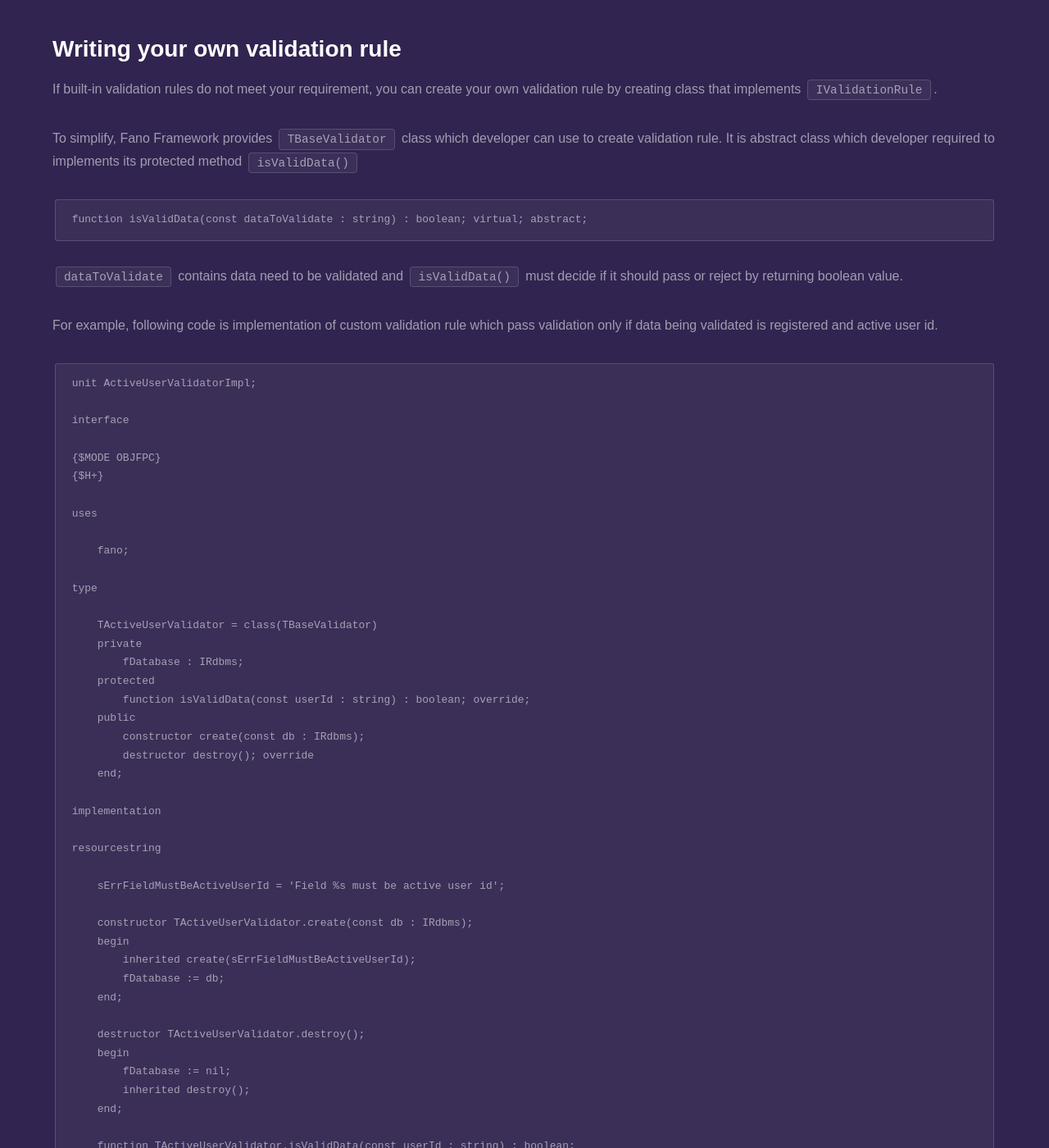
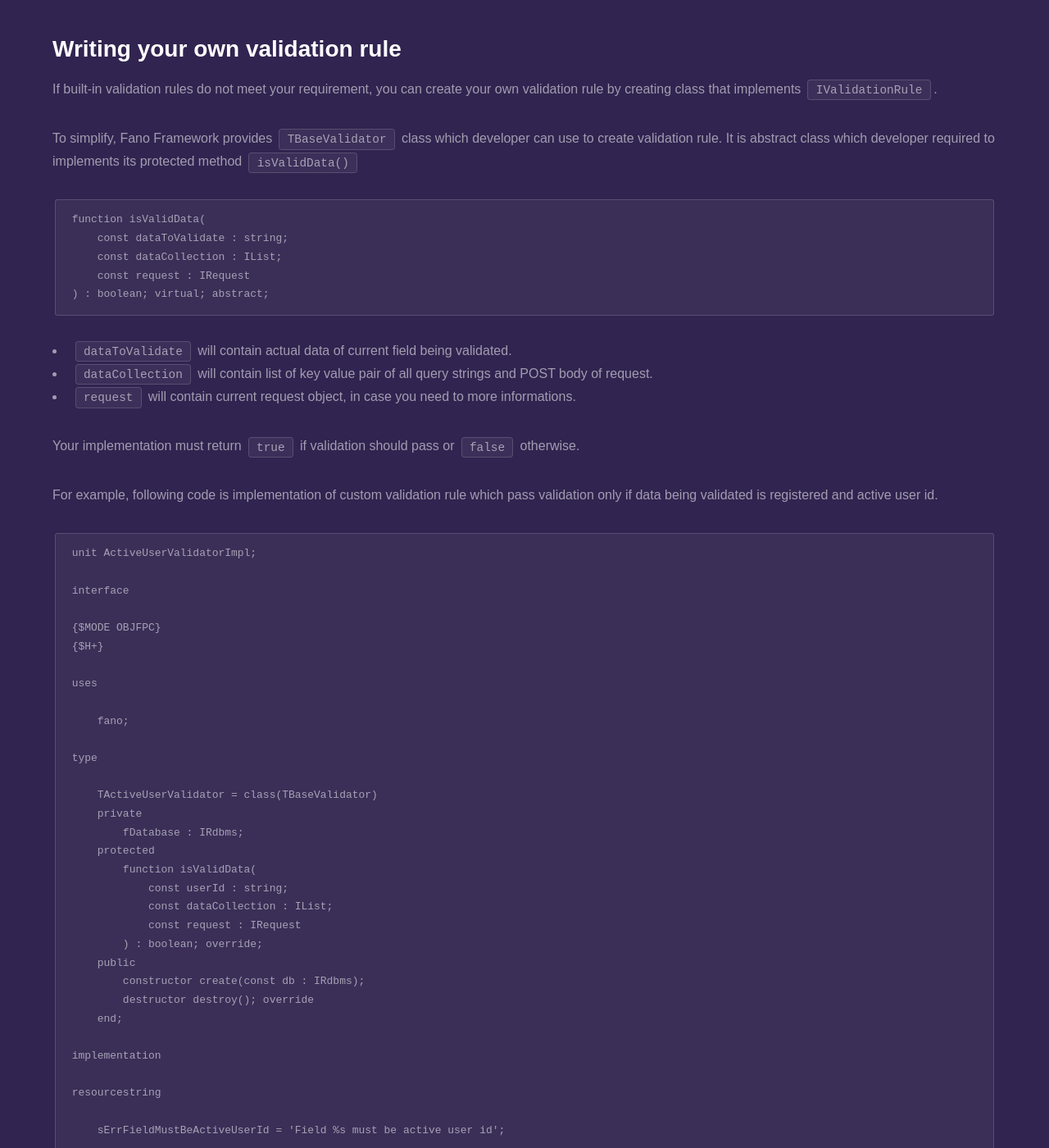
Before and after one commit to fanoframework/fanoframework.github.io, a Jekyll site: the page built from security/form-validation/index.md, in a window 1280 px wide and 1400 px high, scrolled down 4599 px. Shown: the whole window at 82% size. Built offline with Jekyll 4.4.1, drawn with Linux system fonts in a browser that asks for light colours; our own code applies the rules of GitHub Pages for plain Markdown files; some of the changed text lies outside the part shown.

Commit message:
fix code example to match current fano update

````diff
--- a/security/form-validation/index.md
+++ b/security/form-validation/index.md
@@ -179,10 +179,18 @@ If built-in validation rules do not meet your requirement, you can create your o
 To simplify, Fano Framework provides `TBaseValidator` class which developer can use to create validation rule. It is abstract class which developer required to implements its protected method `isValidData()`
 
 ```
-function isValidData(const dataToValidate : string) : boolean; virtual; abstract;
+function isValidData(
+    const dataToValidate : string;
+    const dataCollection : IList;
+    const request : IRequest
+) : boolean; virtual; abstract;
 ```
 
-`dataToValidate` contains data need to be validated and `isValidData()` must decide if it should pass or reject by returning boolean value.
+- `dataToValidate` will contain actual data of current field being validated.
+- `dataCollection` will contain list of key value pair of all query strings and POST body of request.
+- `request` will contain current request object, in case you need to more informations.
+
+Your implementation must return `true` if validation should pass or `false` otherwise.
 
 For example, following code is implementation of custom validation rule which pass validation only if data being validated is registered and active user id.
 
@@ -204,7 +212,11 @@ type
     private
         fDatabase : IRdbms;
     protected
-        function isValidData(const userId : string) : boolean; override;
+        function isValidData(
+            const userId : string;
+            const dataCollection : IList;
+            const request : IRequest
+        ) : boolean; override;
     public
         constructor create(const db : IRdbms);
         destructor destroy(); override
@@ -228,7 +240,11 @@ resourcestring
         inherited destroy();
     end;
 
-    function TActiveUserValidator.isValidData(const userId : string) : boolean;
+    function TActiveUserValidator.isValidData(
+        const userId : string;
+        const dataCollection : IList;
+        const request : IRequest
+    ) : boolean;
     var sql : string;
     begin
         sql := 'SELECT user_id FROM users '+
````
